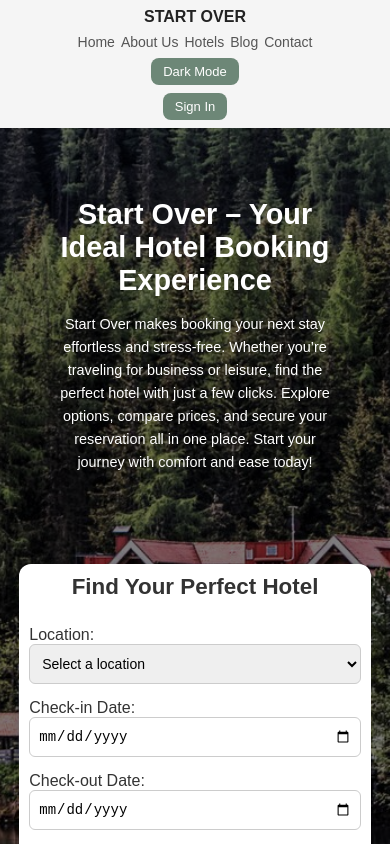
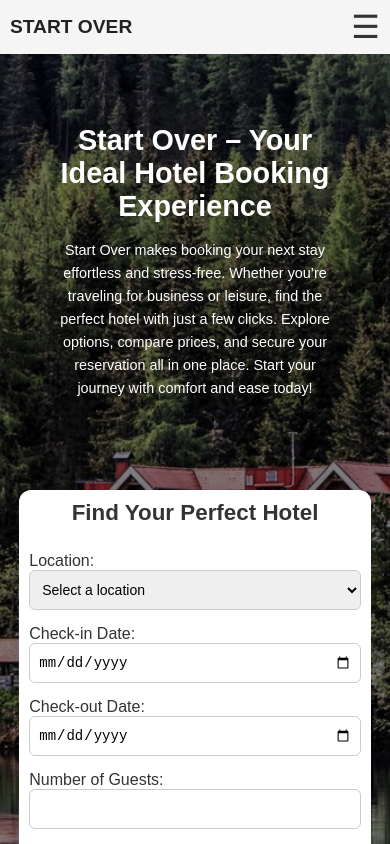
Before and after one commit to viiktory/booking-app, a React (Create React App) app: page / in a window 390 px wide. Shown: the top 844 px of the page. Built offline with nearby package versions, Linux system fonts and the light colour scheme.

Commit message:
feat(header): added responsive burger menu for small screens

```diff
--- a/src/components/BlogCard/index.js
+++ b/src/components/BlogCard/index.js
@@ -4,9 +4,7 @@ import { Link } from 'react-router-dom';
 import styles from './BlogCard.module.scss';
 
 export default function BlogCard({ image, alt, title, description, date }) {
-    const formattedTitle = encodeURIComponent(
-        title.toLowerCase().replace(/\s+/g, '-')
-    );
+    const slug = title.toLowerCase().replace(/\s+/g, '-');
 
     return (
         <article className={styles.card}>
@@ -19,7 +17,7 @@ export default function BlogCard({ image, alt, title, description, date }) {
                 <h2 className={styles.cardTitle}>{title}</h2>
                 <p className={styles.cardDescription}>{description}</p>
                 <p className={styles.date}>Posted on: {date}</p>
-                <Link to={`/blog/${formattedTitle}`} className={styles.btn}>
+                <Link to={`/blog/${slug}`} className={styles.btn}>
                     Read More
                 </Link>
             </div>
--- a/src/components/Header/Header.module.scss
+++ b/src/components/Header/Header.module.scss
@@ -13,8 +13,6 @@
   display: flex;
   align-items: center;
   width: 100%;
-  justify-content: space-between;
-  gap: 1.5rem;
 }
 
 .logo {
@@ -22,32 +20,41 @@
   font-size: 1.5rem;
   font-weight: 700;
   text-transform: uppercase;
+  flex-shrink: 0;
 }
 
 .navList {
   display: flex;
-  gap: 1rem;
-  flex: 1;
   justify-content: center;
+  align-items: center;
+  flex-grow: 1;
 }
 
-.navItem {
+.navList ul {
   display: flex;
+  align-items: center;
+  justify-content: center;
+  gap: 2rem;
+  list-style: none;
+  padding: 0;
+  margin: 0 auto;
 }
 
-.link {
-  text-decoration: none;
-  color: var(--link-color);
-  font-size: 1rem;
+.actions {
+  display: flex;
+  align-items: center;
+  gap: 1.5rem;
+  flex-shrink: 0;
+  margin-left: auto;
 }
 
-.link:hover {
-  color: var(--hover-color);
-  text-decoration: underline;
-  transform: scale(1.05);
+.burgerActions {
+  display: flex;
+  align-items: center;
+  gap: 1.5rem;
 }
 
-.themeToggle, .signIn {
+  .themeToggle, .signIn {
   border: none;
   text-decoration: none;
   background-color: var(--primary-color);
@@ -64,13 +71,35 @@
   box-shadow: 0 6px 15px rgba(0, 0, 0, 0.2);
 }
 
+.burgerMenu {
+  display: none;
+  font-size: 2rem;
+  background: none;
+  border: none;
+  color: var(--text-color);
+  cursor: pointer;
+  margin-left: auto;
+  transition: color 0.3s ease;
+}
+
+.burgerMenu:hover {
+  color: var(--hover-color);
+}
+
+.overlay {
+  position: fixed;
+  top: 0;
+  left: 0;
+  width: 100%;
+  height: 100vh;
+  background: rgba(0, 0, 0, 0.5);
+  z-index: 9;
+}
+
+
 @media (max-width: 1024px) {
-  .nav {
-    gap: 1rem;
-  }
-
-  .navList {
-    gap: 0.75rem;
+  .navList ul {
+    gap: 1.5rem;
   }
 
   .themeToggle, .signIn {
@@ -80,24 +109,73 @@
 }
 
 @media (max-width: 768px) {
-  .header {
-    padding: 0.75rem 15px;
+  .burgerMenu {
+    display: block;
   }
-  .nav {
-    gap: 0.75rem;
+
+  .navList,
+  .actions {
+    display: none;
   }
-  .navList {
-    gap: 0.5rem;
+
+  .navListOpen {
+    display: flex;
+    position: fixed;
+    top: 0;
+    left: 0;
+    width: 100%;
+    height: 100vh;
+    background-color: var(--background-color);
+    flex-direction: column;
+    align-items: center;
+    justify-content: center;
+    z-index: 10;
+    overflow-y: auto;
+    padding: 2rem;
   }
-  .logo {
-    font-size: 1.125rem;
+
+  .navListOpen ul {
+    display: flex;
+    flex-direction: column;
+    align-items: center;
+    gap: 1.5rem;
+    padding: 0;
+    margin: 0;
+    list-style: none;
   }
-  .link {
-    font-size: 0.875rem;
+
+  .navItem {
+    padding: 1rem 0;
+    text-align: center;
   }
+
+  .burgerActions {
+    display: flex;
+    flex-direction: column;
+    align-items: center;
+    gap: 1.5rem;
+    margin-top: 2rem;
+  }
+
   .themeToggle, .signIn {
-    padding: 0.5rem 0.875rem;
-    font-size: 0.8125rem;
+    width: 100%;
+    text-align: center;
+    padding: 0.75rem 1rem;
+  }
+
+  .closeMenu {
+    position: absolute;
+    top: 20px;
+    right: 20px;
+    font-size: 2rem;
+    background: none;
+    border: none;
+    color: var(--text-color);
+    cursor: pointer;
+  }
+
+  .closeMenu:hover {
+    color: var(--hover-color);
   }
 }
 
@@ -105,19 +183,16 @@
   .header {
     padding: 0.5rem 10px;
   }
-  .nav {
-    gap: 0.5rem;
-    flex-direction: column;
-
+  .navListOpen {
+    padding: 1.5rem;
   }
-  .navList {
-    width: 100%;
-    gap: 0.375rem;
+  .navItem {
+    padding: 0.75rem 0;
   }
   .logo {
-    font-size: 1rem;
+    font-size: 1.2rem;
   }
   .themeToggle, .signIn {
-    padding: 0.375rem 0.75rem;
+    padding: 0.5rem 0.875rem;
   }
 }
--- a/src/components/Header/index.js
+++ b/src/components/Header/index.js
@@ -1,5 +1,4 @@
-import React from 'react';
-import PropTypes from 'prop-types';
+import React, { useState } from 'react';
 import { Link } from 'react-router-dom';
 import { useDispatch, useSelector } from 'react-redux';
 import { toggleTheme } from '../../store/slices/themeSlice';
@@ -8,6 +7,7 @@ import styles from './Header.module.scss';
 export default function Header() {
     const dispatch = useDispatch();
     const theme = useSelector((state) => state.theme.mode);
+    const [isMenuOpen, setIsMenuOpen] = useState(false);
 
     React.useEffect(() => {
         document.body.className = theme;
@@ -17,48 +17,100 @@ export default function Header() {
         <header className={styles.header}>
             <nav className={styles.nav}>
                 <p className={styles.logo}>start over</p>
-                <ul className={styles.navList}>
+
+                <button
+                    className={styles.burgerMenu}
+                    onClick={() => setIsMenuOpen(!isMenuOpen)}
+                    aria-label="Toggle menu"
+                >
+                    ☰
+                </button>
+
+                {isMenuOpen && (
+                    <div
+                        className={styles.overlay}
+                        onClick={() => setIsMenuOpen(false)}
+                    ></div>
+                )}
+
+                <div
+                    className={`${styles.navList} ${isMenuOpen ? styles.navListOpen : ''}`}
+                >
+                    {isMenuOpen && (
+                        <button
+                            className={styles.closeMenu}
+                            onClick={() => setIsMenuOpen(false)}
+                            aria-label="Close menu"
+                        >
+                            ✖
+                        </button>
+                    )}
+
+                    <ul>
                         <li className={styles.navItem}>
-                        <Link to="/" className={styles.link}>
+                            <Link
+                                to="/"
+                                className={styles.link}
+                                onClick={() => setIsMenuOpen(false)}
+                            >
                                 Home
                             </Link>
                         </li>
                         <li className={styles.navItem}>
-                        <Link to="/about" className={styles.link}>
+                            <Link
+                                to="/about"
+                                className={styles.link}
+                                onClick={() => setIsMenuOpen(false)}
+                            >
                                 About Us
                             </Link>
                         </li>
                         <li className={styles.navItem}>
-                        <Link to="/hotels" className={styles.link}>
+                            <Link
+                                to="/hotels"
+                                className={styles.link}
+                                onClick={() => setIsMenuOpen(false)}
+                            >
                                 Hotels
                             </Link>
                         </li>
                         <li className={styles.navItem}>
-                        <Link to="/blog" className={styles.link}>
+                            <Link
+                                to="/blog"
+                                className={styles.link}
+                                onClick={() => setIsMenuOpen(false)}
+                            >
                                 Blog
                             </Link>
                         </li>
                         <li className={styles.navItem}>
-                        <Link to="/contact" className={styles.link}>
+                            <Link
+                                to="/contact"
+                                className={styles.link}
+                                onClick={() => setIsMenuOpen(false)}
+                            >
                                 Contact
                             </Link>
                         </li>
                     </ul>
+
+                    <div className={styles.burgerActions}>
                         <button
                             className={styles.themeToggle}
                             onClick={() => dispatch(toggleTheme())}
-                    aria-label="Toggle theme"
                         >
-                    {theme === 'light' ? 'Dark Mode' : 'Light Mode'}
+                            Toggle Theme
                         </button>
-                <Link to="/signin" className={styles.signIn}>
+                        <Link
+                            to="/signin"
+                            className={styles.signIn}
+                            onClick={() => setIsMenuOpen(false)}
+                        >
                             Sign In
                         </Link>
+                    </div>
+                </div>
             </nav>
         </header>
     );
 }
-
-Header.propTypes = {
-    theme: PropTypes.string,
-};
--- a/src/pages/BlogDetailsPage/BlogDetailsPage.module.scss
+++ b/src/pages/BlogDetailsPage/BlogDetailsPage.module.scss
@@ -26,7 +26,8 @@
 .blogDescription {
   font-size: 1.2rem;
   line-height: 1.6;
-  text-align: justify;
+  text-align: center;
+  margin-top: 1rem;
 }
 
 .backButton {
--- a/src/pages/BlogDetailsPage/index.js
+++ b/src/pages/BlogDetailsPage/index.js
@@ -17,9 +17,11 @@ export default function BlogDetailsPage() {
                     .replace(/-/g, ' ')
                     .toLowerCase()
                     .trim();
+
                 const foundPost = response.data.find(
                     (post) => post.title.toLowerCase().trim() === formattedTitle
                 );
+
                 if (foundPost) {
                     setPost(foundPost);
                 } else {
```
Also changed, not shown: 1 other file (tests, documents, lock files or other folders). Lines whose indentation alone changed are shown as unchanged.
